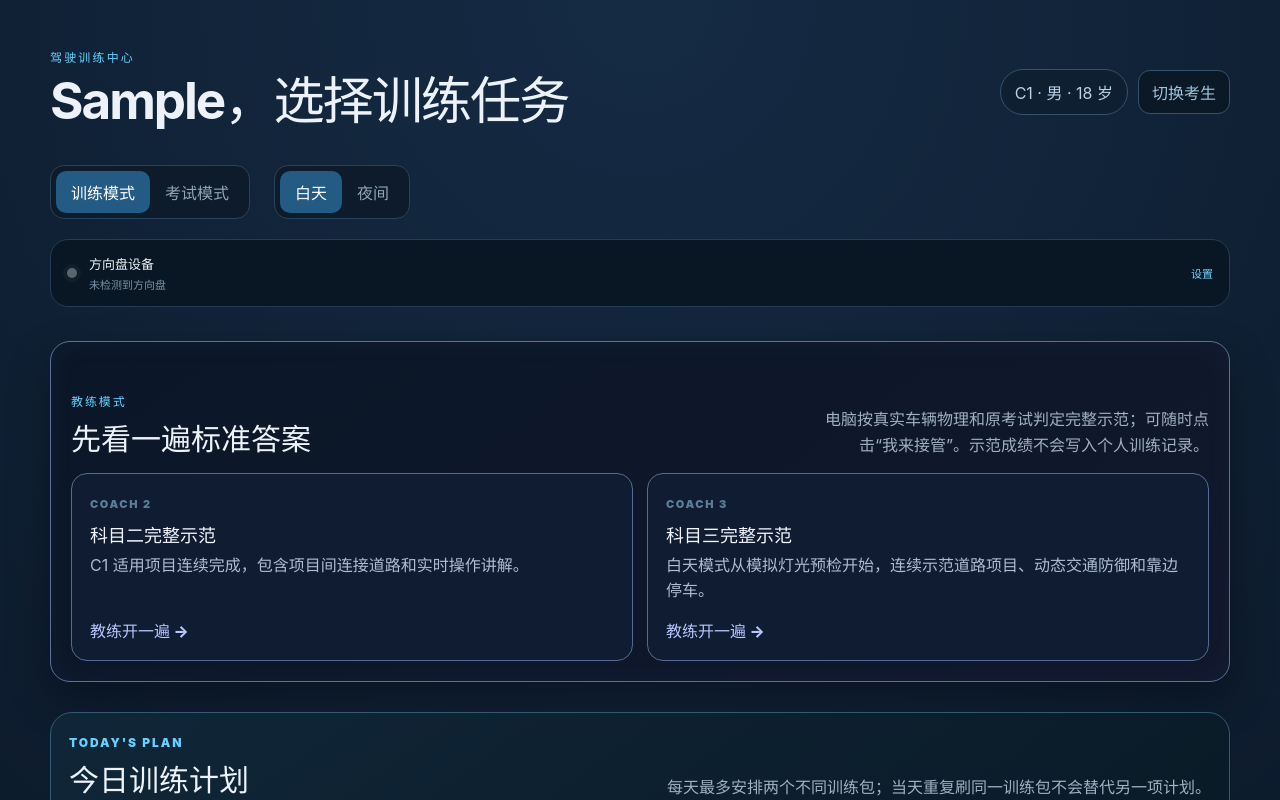
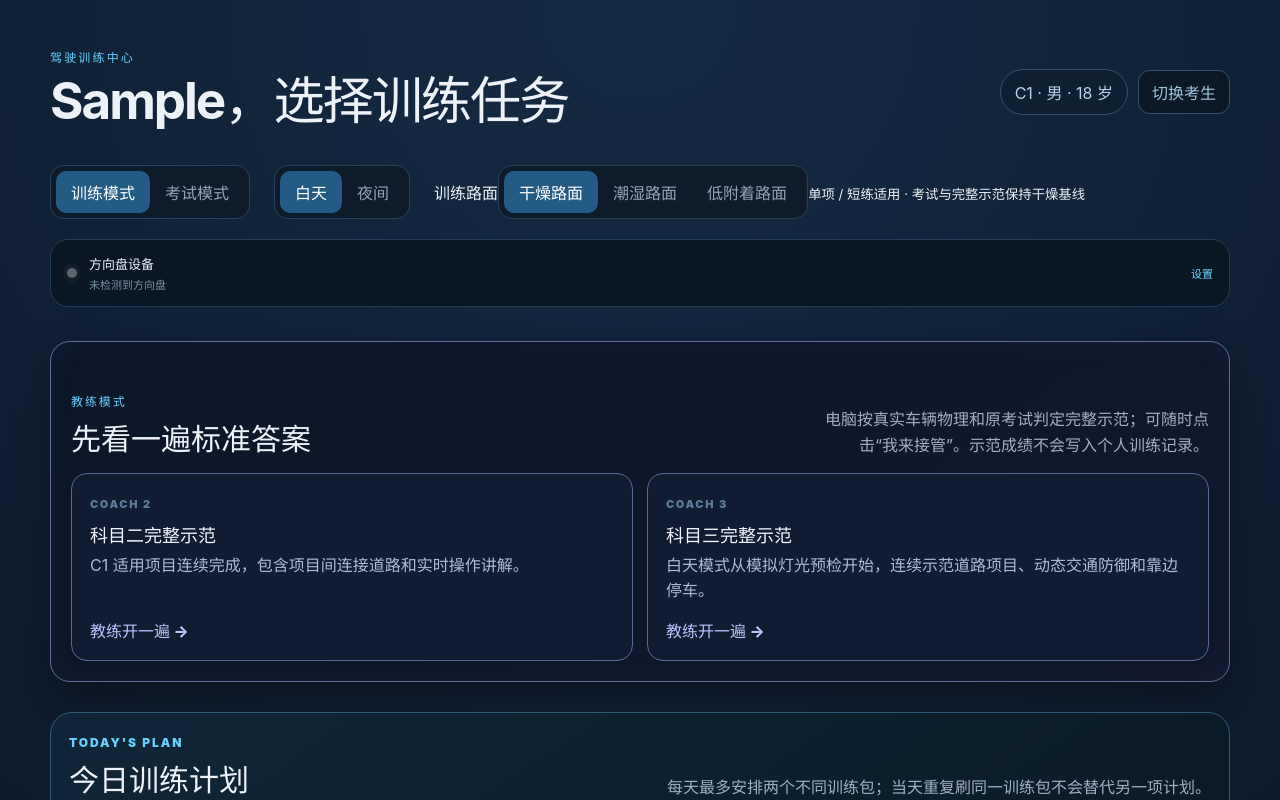
Before and after one commit to rushairer/Subject2, a React (Vite) app: page / in a window 1280 px wide. Both pictures are taken after typing "Sample" into the empty fields and a click on the button "进入训练中心". Shown: the top 800 px of the page. Built offline with nearby package versions, Linux system fonts and the light colour scheme.

Commit message:
ui: expose optional wet and low-grip practice surfaces without changing exam sessions

```diff
--- a/src/App.tsx
+++ b/src/App.tsx
@@ -45,6 +45,7 @@ import {
 } from './coach/coachDemoSession'
 import { subject3Infraction } from './rules/subject3Rules'
 import { stepVehiclePhysics } from './sim/vehiclePhysics'
+import { ROAD_SURFACES, ROAD_SURFACE_IDS, type RoadSurfaceId } from './sim/roadSurface'
 import { TireSkidMarks } from './sim/TireSkidMarks'
 import { TireSmoke } from './sim/TireSmoke'
 import type { TireTelemetry } from './sim/vehicleTireDynamics'
@@ -163,6 +164,8 @@ interface Session {
   trainingPack?: TrainingPackSessionState
   subject3Practice?: Subject3PracticeSliceId
   coachDemo?: boolean
+  /** Optional low-adhesion practice; exams and standard demonstrations stay dry. */
+  surface?: RoadSurfaceId
 }
 
 function createTrainingPackSession(
@@ -299,6 +302,7 @@ function Profile({ onSubmit }: { onSubmit: (candidate: Candidate) => void }) {
 function Menu({ candidate, onStart, onStartTrainingPack, onSwitchCandidate }: { candidate: Candidate, onStart: (s: Session) => void, onStartTrainingPack: (id: TrainingPackId, time: TimeOfDay) => void, onSwitchCandidate: () => void }) {
   const [mode, setMode] = useState<Mode>('practice')
   const [time, setTime] = useState<TimeOfDay>('day')
+  const [surface, setSurface] = useState<RoadSurfaceId>('dry')
   const visible = projects.filter(p => !(candidate.licenseType === 'C2' && p[0] === 'slope-start'))
   const recentHistory = useMemo(
     () => loadExamHistory().filter(item => item.candidateName === candidate.name).slice(0, 4),
@@ -334,6 +338,19 @@ function Menu({ candidate, onStart, onStartTrainingPack, onSwitchCandidate }: {
     <section className="toolbar">
       <div className="segmented"><button className={mode === 'practice' ? 'active' : ''} onClick={() => setMode('practice')}>训练模式</button><button className={mode === 'exam' ? 'active' : ''} onClick={() => setMode('exam')}>考试模式</button></div>
       <div className="segmented"><button className={time === 'day' ? 'active' : ''} onClick={() => setTime('day')}>白天</button><button className={time === 'night' ? 'active' : ''} onClick={() => setTime('night')}>夜间</button></div>
+      {mode === 'practice' && <div className="surface-preset" role="group" aria-label="路面附着力训练">
+        <span>训练路面</span>
+        <div className="segmented">
+          {ROAD_SURFACE_IDS.map(id => <button
+            key={id}
+            type="button"
+            aria-pressed={surface === id}
+            className={surface === id ? 'active' : ''}
+            onClick={() => setSurface(id)}
+          >{ROAD_SURFACES[id].label}</button>)}
+        </div>
+        <small title={ROAD_SURFACES[surface].description}>单项 / 短练适用 · 考试与完整示范保持干燥基线</small>
+      </div>}
     </section>
     <RacingWheelSetup />
     <section className="coach-demo-section" aria-label="教练示范">
@@ -402,7 +419,7 @@ function Menu({ candidate, onStart, onStartTrainingPack, onSwitchCandidate }: {
     <section>
       <div className="section-heading"><div><span className="chapter">第一章</span><h2>科目二 · 场地驾驶技能</h2></div><p>每个项目可单独训练，并提供组合模拟考试入口。</p></div>
       <div className="card-grid">
-        {visible.map((p, index) => <button key={p[0]} className="task-card" onClick={() => onStart({ examId: p[0] as ExamId, mode, time })}>
+        {visible.map((p, index) => <button key={p[0]} className="task-card" onClick={() => onStart({ examId: p[0] as ExamId, mode, time, surface: mode === 'practice' ? surface : undefined })}>
           <span className="task-index">{String(index + 1).padStart(2, '0')}</span><h3>{p[1]}</h3><b>{p[2]}</b><p>{p[3]}</p><span className="enter">开始 →</span>
         </button>)}
         <button className="task-card exam-card" onClick={() => onStart({ examId: 'subject2-exam', mode: 'exam', time })}>
@@ -412,7 +429,7 @@ function Menu({ candidate, onStart, onStartTrainingPack, onSwitchCandidate }: {
     </section>
     <section className="subject3-section">
       <div className="section-heading"><div><span className="chapter">第二章</span><h2>科目三 · 道路驾驶技能</h2></div><p>连续道路章节，包含动态交通和考试任务。</p></div>
-      <button className="subject3-card" onClick={() => onStart({ examId: 'subject3', mode, time })}>
+      <button className="subject3-card" onClick={() => onStart({ examId: 'subject3', mode, time, surface: mode === 'practice' ? surface : undefined })}>
         <div><span className="task-index">ROAD</span><h3>综合道路驾驶</h3><p>覆盖上车准备、起步、直线、加减挡、变道、靠边停车、路口、人行横道、学校、公交站、会车、超车、掉头、夜间行驶等训练场景。</p></div><span className="enter">进入 3D 道路 →</span>
       </button>
       <div className="subject3-practice-grid" aria-label="科目三专项短练">
@@ -424,6 +441,7 @@ function Menu({ candidate, onStart, onStartTrainingPack, onSwitchCandidate }: {
             mode: 'practice',
             time,
             subject3Practice: slice.id,
+            surface,
           })}
         >
           <span className="task-index">DRILL</span>
@@ -781,6 +799,7 @@ function DrivingWorld({ vehicle, session, automatic, continuousExam, projectJudg
       automatic,
       grade: slopeBeforeStep.grade,
       gradeHeading: slopeGradeHeading,
+      surface: session.surface,
     })
     tireTelemetry.current = physics.tire
     suspensionVisualState.current = stepSuspensionVisual(
@@ -1354,7 +1373,7 @@ function Driving({ session, candidate, onIncident, onDone, onExit }: { session:
                 ? `专项训练 · ${trainingPack.title} ${session.trainingPack.index + 1}/${trainingPack.stages.length} · ${trainingPackStageLabel(session.trainingPack)}`
                 : session.subject3Practice
                   ? sessionTitle(session)
-                  : session.mode === 'exam' ? '模拟考试' : '训练'}`} · {session.time === 'night' ? '夜间' : '白天'}</div>
+                  : session.mode === 'exam' ? '模拟考试' : '训练'}`} · {session.time === 'night' ? '夜间' : '白天'}{session.surface && session.surface !== 'dry' ? ` · ${ROAD_SURFACES[session.surface].label}` : ''}</div>
         <div className="hud-actions">
           {coachSupported && <button
             className={coachActive ? 'view-btn coach-active' : 'view-btn'}
@@ -1681,6 +1700,7 @@ export default function App() {
       examId,
       mode: 'practice',
       time: session.time,
+      surface: session.surface,
     })}
     onStartTrainingPack={packId => startTrainingPack(packId, session.time)}
     onStartSubject3Practice={subject3Practice => startSession({
@@ -1688,6 +1708,7 @@ export default function App() {
       mode: 'practice',
       time: session.time,
       subject3Practice,
+      surface: session.surface,
     })}
     onContinueTrainingPack={trainingPack => {
       const stage = trainingPackStage(trainingPack)
```
